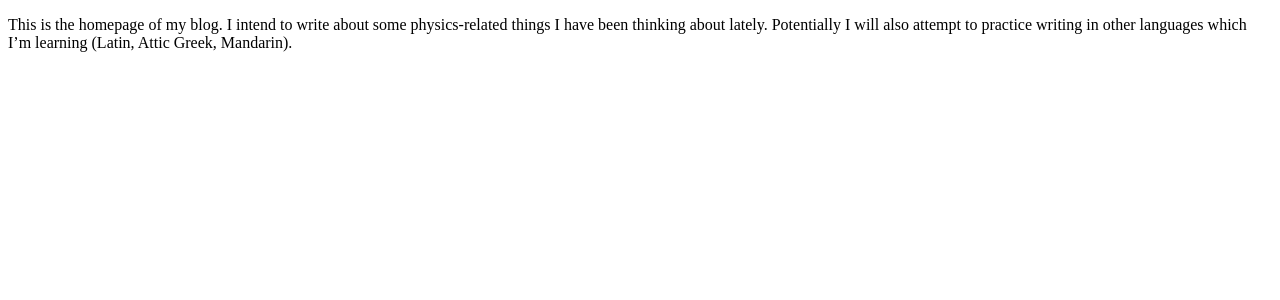
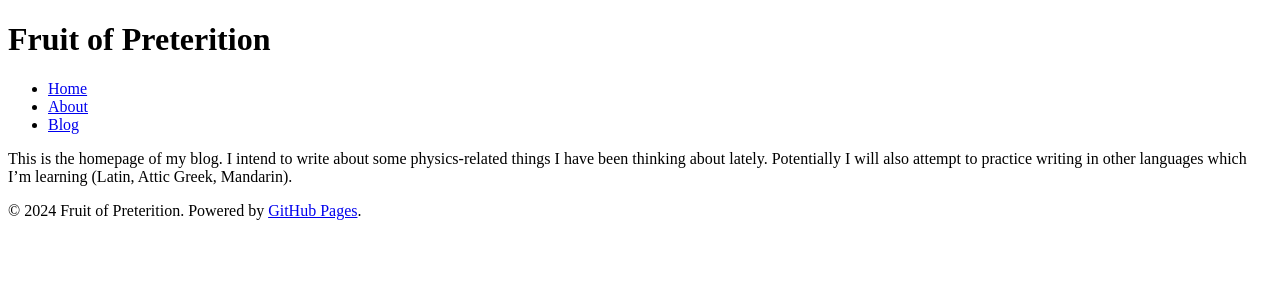
Before and after one commit to CharlesR-W/crw-blog, a Jekyll site: the page built from index.md, in a window 1280 px wide. Shown: the top 300 px of the page. Built offline with Jekyll 4.4.1, drawn with Linux system fonts in a browser that asks for light colours; our own code applies the rules of GitHub Pages for plain Markdown files.

Commit message:
Update default.html

```diff
--- a/_layouts/default.html
+++ b/_layouts/default.html
@@ -28,12 +28,28 @@
       src="https://polyfill.io/v3/polyfill.min.js?features=es6"></script>
     <script type="text/javascript" async
       src="https://cdnjs.cloudflare.com/ajax/libs/mathjax/3.2.0/es5/tex-svg.js"></script>
-
 </head>
 <body>
+    <!-- Header and site title -->
+    <header>
+        <h1>{{ site.title }}</h1>
+        <nav>
+            <ul>
+                <li><a href="{{ '/' | relative_url }}">Home</a></li>
+                <li><a href="{{ '/about' | relative_url }}">About</a></li>
+                <li><a href="{{ '/blog' | relative_url }}">Blog</a></li>
+            </ul>
+        </nav>
+    </header>
+
     <!-- Main content of the page -->
     <main>
         {{ content }}
     </main>
+
+    <!-- Footer with basic info -->
+    <footer>
+        <p>&copy; {{ site.time | date: '%Y' }} {{ site.title }}. Powered by <a href="https://pages.github.com/">GitHub Pages</a>.</p>
+    </footer>
 </body>
 </html>
```
